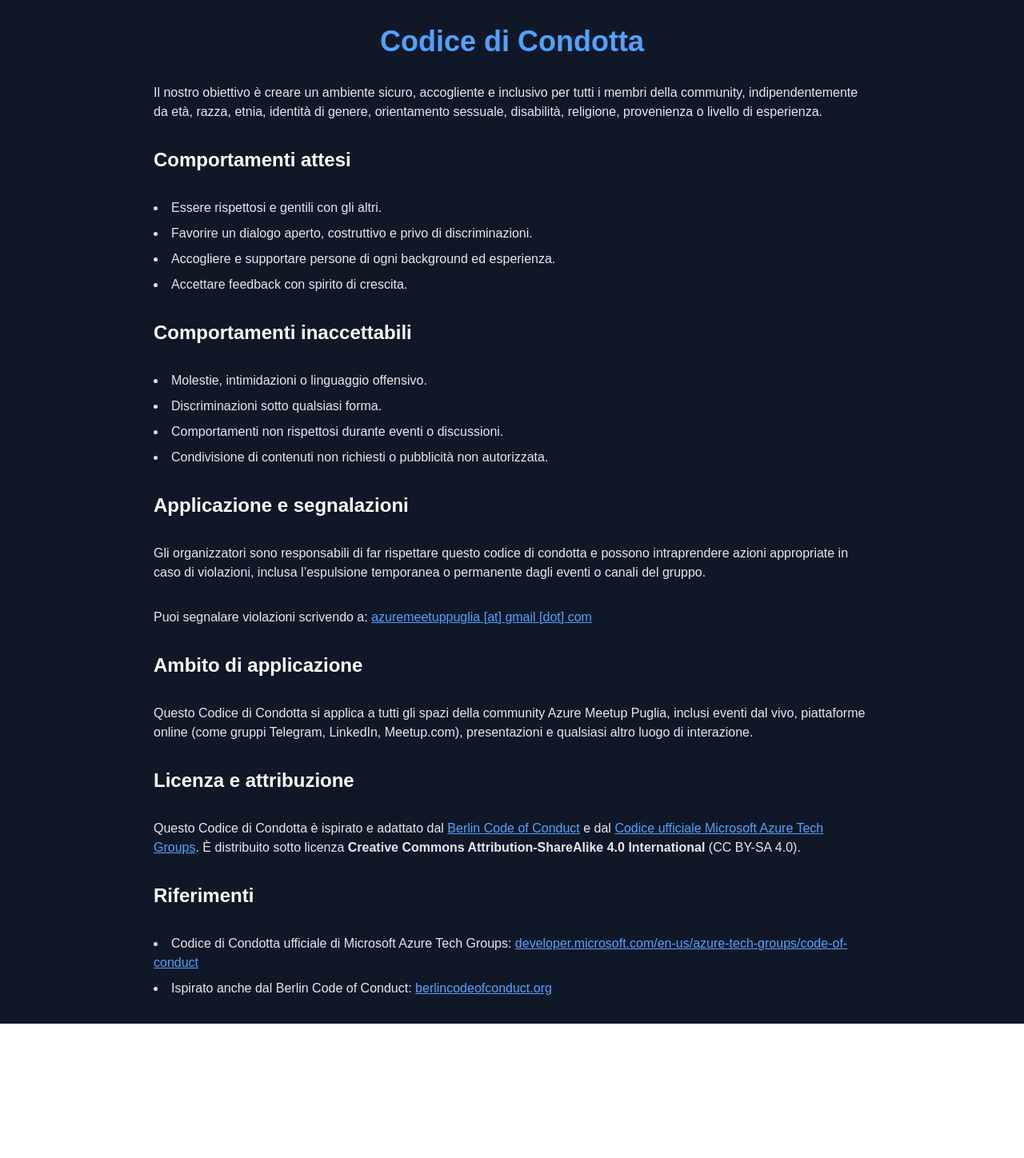
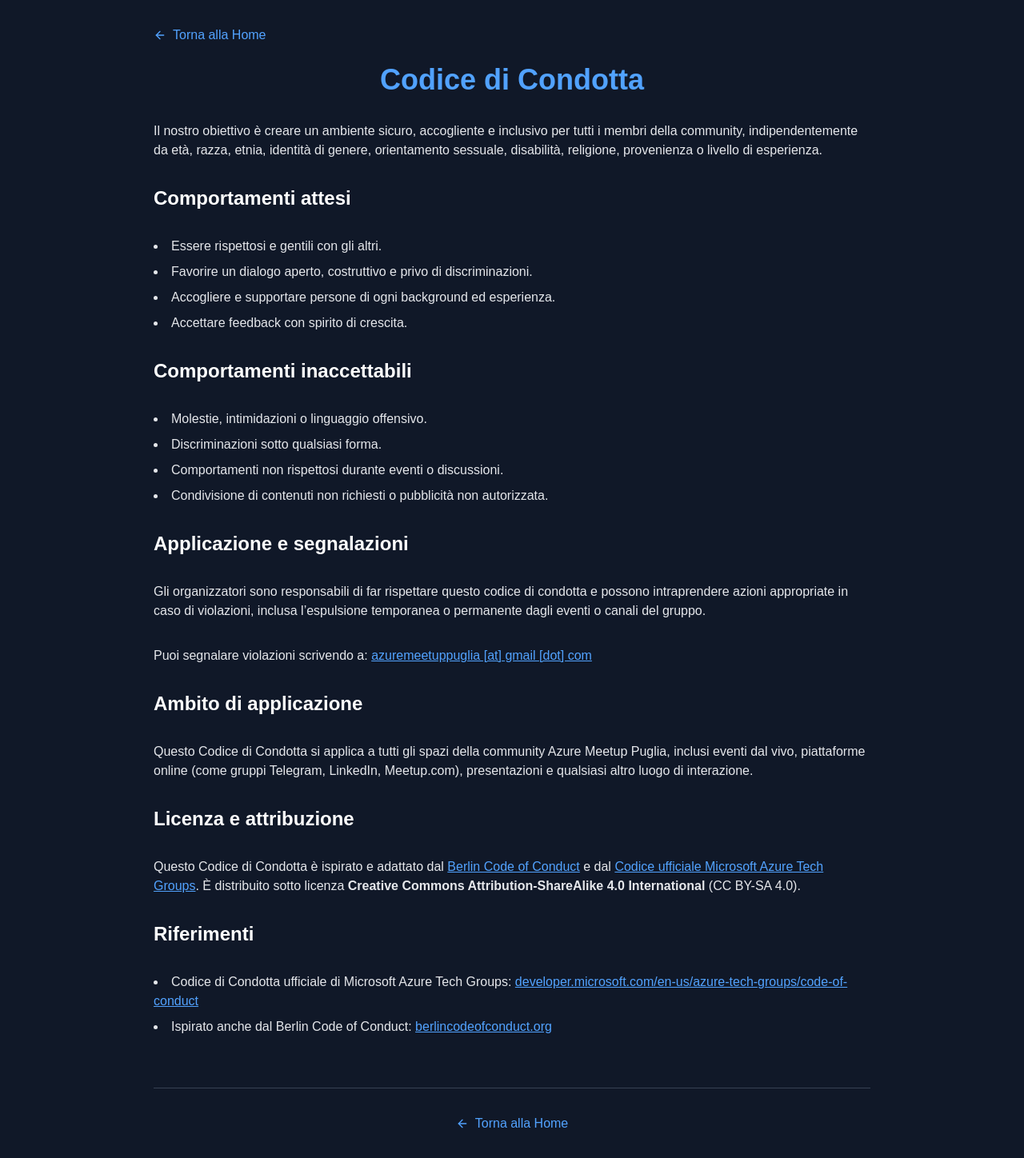
Before and after one commit to azure-meetup-puglia/azure-meetup-puglia.github.io, a Next.js app in the folder amp/: page /code-of-conduct in a window 1280 px wide. Shown: the top 1448 px of the page at 80% size. Before the commit the page ends 1280 px from the top, so only its background shows below. Built offline with nearby package versions, Linux system fonts and the light colour scheme.

Commit message:
Add back navigation to team and code-of-conduct pages
- Add "Torna alla Home" button with ArrowLeft icon at top and bottom of pages
- Remove target="_blank" from internal navigation links in footer
- Improve navigation consistency across all pages

```diff
--- a/amp/pages/code-of-conduct.tsx
+++ b/amp/pages/code-of-conduct.tsx
@@ -1,5 +1,7 @@
 // pages/code-of-conduct.tsx
 import Head from 'next/head';
+import Link from 'next/link';
+import { ArrowLeft } from 'lucide-react';
 
 export default function CodeOfConduct() {
     return (
@@ -9,6 +11,14 @@ export default function CodeOfConduct() {
             </Head>
 
             <div className="max-w-4xl mx-auto space-y-8">
+                <Link
+                    href="/"
+                    className="inline-flex items-center gap-2 text-blue-400 hover:text-blue-300 transition-colors mb-6"
+                >
+                    <ArrowLeft className="w-4 h-4" />
+                    Torna alla Home
+                </Link>
+
                 <h1 className="text-4xl font-bold text-blue-400 text-center">Codice di Condotta</h1>
 
                 <p>
@@ -79,6 +89,16 @@ export default function CodeOfConduct() {
                         </a>
                     </li>
                 </ul>
+
+                <footer className="mt-16 pt-8 pb-6 border-t border-gray-700 text-center">
+                    <Link
+                        href="/"
+                        className="inline-flex items-center gap-2 text-blue-400 hover:text-blue-300 transition-colors"
+                    >
+                        <ArrowLeft className="w-4 h-4" />
+                        Torna alla Home
+                    </Link>
+                </footer>
             </div>
         </div>
     );
--- a/amp/pages/index.tsx
+++ b/amp/pages/index.tsx
@@ -290,7 +290,6 @@ const AzureMeetupPuglia: NextPage = () => {
             <nav className="flex flex-col md:flex-row justify-center items-center gap-4 md:gap-8 mb-6" aria-label="Footer navigation">
               <Link
                 href="/code-of-conduct"
-                target="_blank"
                 className="text-gray-400 hover:text-blue-300 transition-colors flex items-center gap-2 text-sm focus:outline-none focus:ring-2 focus:ring-blue-400 rounded px-2 py-1"
               >
                 <Code className="w-4 h-4" aria-hidden="true" />
@@ -299,7 +298,6 @@ const AzureMeetupPuglia: NextPage = () => {
               <span className='hidden md:inline text-gray-600' aria-hidden="true">|</span>
               <Link
                 href="/team"
-                target="_blank"
                 className="text-gray-400 hover:text-blue-300 transition-colors flex items-center gap-2 text-sm focus:outline-none focus:ring-2 focus:ring-blue-400 rounded px-2 py-1"
               >
                 <Users className="w-4 h-4" aria-hidden="true" />
@@ -308,7 +306,6 @@ const AzureMeetupPuglia: NextPage = () => {
               <span className='hidden md:inline text-gray-600' aria-hidden="true">|</span>
               <Link
                 href="/media-kit"
-                target="_blank"
                 className="text-gray-400 hover:text-blue-300 transition-colors flex items-center gap-2 text-sm focus:outline-none focus:ring-2 focus:ring-blue-400 rounded px-2 py-1"
               >
                 <FileText className="w-4 h-4" aria-hidden="true" />
--- a/amp/pages/team.tsx
+++ b/amp/pages/team.tsx
@@ -1,5 +1,6 @@
 import Head from 'next/head';
-import { Linkedin } from 'lucide-react';
+import Link from 'next/link';
+import { Linkedin, ArrowLeft } from 'lucide-react';
 
 interface TeamMember {
     name: string;
@@ -46,6 +47,14 @@ export default function TeamPage() {
             </Head>
 
             <div className="max-w-6xl mx-auto space-y-12">
+                <Link
+                    href="/"
+                    className="inline-flex items-center gap-2 text-blue-400 hover:text-blue-300 transition-colors mb-6"
+                >
+                    <ArrowLeft className="w-4 h-4" />
+                    Torna alla Home
+                </Link>
+
                 <h1 className="text-4xl font-bold text-blue-400 text-center">Il Team</h1>
                 <p className="text-center text-gray-400 max-w-xl mx-auto text-lg">
                     Scopri chi c'è dietro la community Azure Meetup Puglia. Persone appassionate di cloud, tecnologie Microsoft e voglia di condividere.
@@ -82,6 +91,16 @@ export default function TeamPage() {
                         </div>
                     ))}
                 </div>
+
+                <footer className="mt-16 pt-8 pb-6 border-t border-gray-700 text-center">
+                    <Link
+                        href="/"
+                        className="inline-flex items-center gap-2 text-blue-400 hover:text-blue-300 transition-colors"
+                    >
+                        <ArrowLeft className="w-4 h-4" />
+                        Torna alla Home
+                    </Link>
+                </footer>
             </div>
         </div>
     );
```
